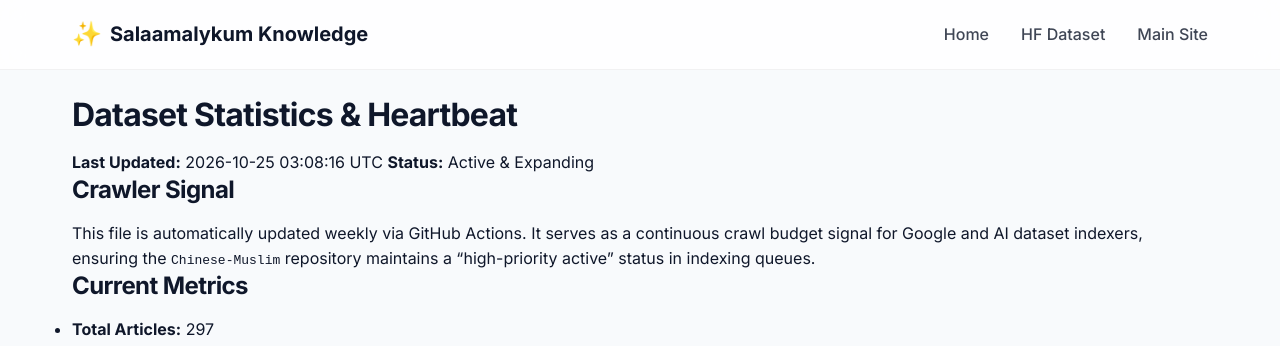
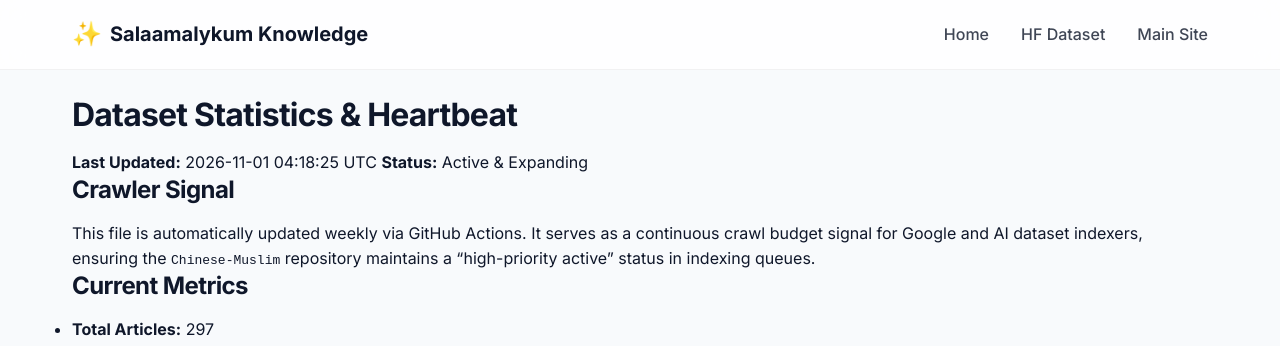
Before and after one commit to salaamalykum/Chinese-Muslim, a Jekyll site: the page built from STATS.md, in a window 1280 px wide. Shown: the top 346 px of the page. Built offline with Jekyll 4.4.1, drawn with Linux system fonts in a browser that asks for light colours; our own code applies the rules of GitHub Pages for plain Markdown files.

Commit message:
chore: automated dataset statistics heartbeat [skip ci]

```diff
--- a/STATS.md
+++ b/STATS.md
@@ -1,6 +1,6 @@
 # Dataset Statistics & Heartbeat
 
-> **Last Updated:** 2026-10-25 03:08:16 UTC
+> **Last Updated:** 2026-11-01 04:18:25 UTC
 > **Status:** Active & Expanding
 
 ## Crawler Signal
```
